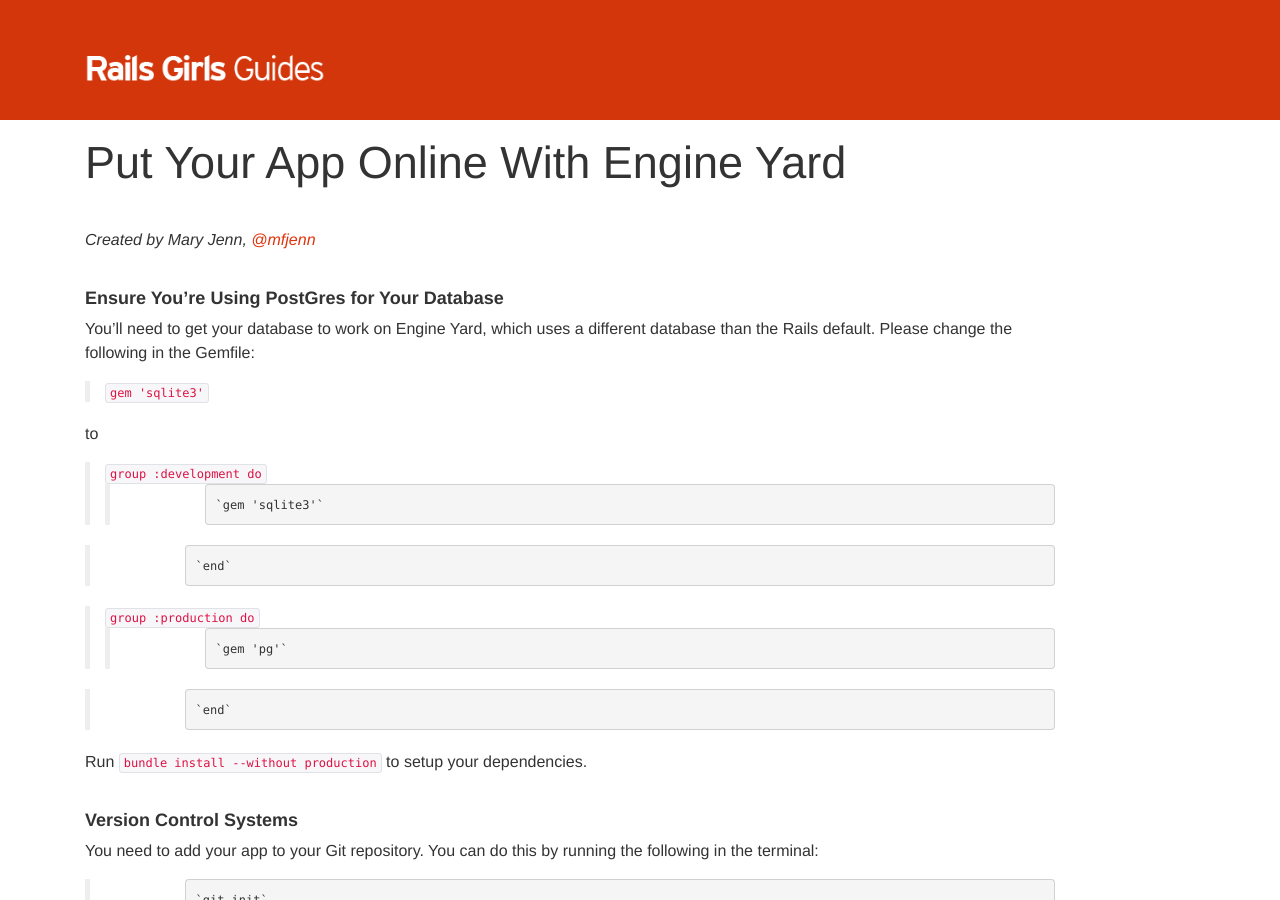
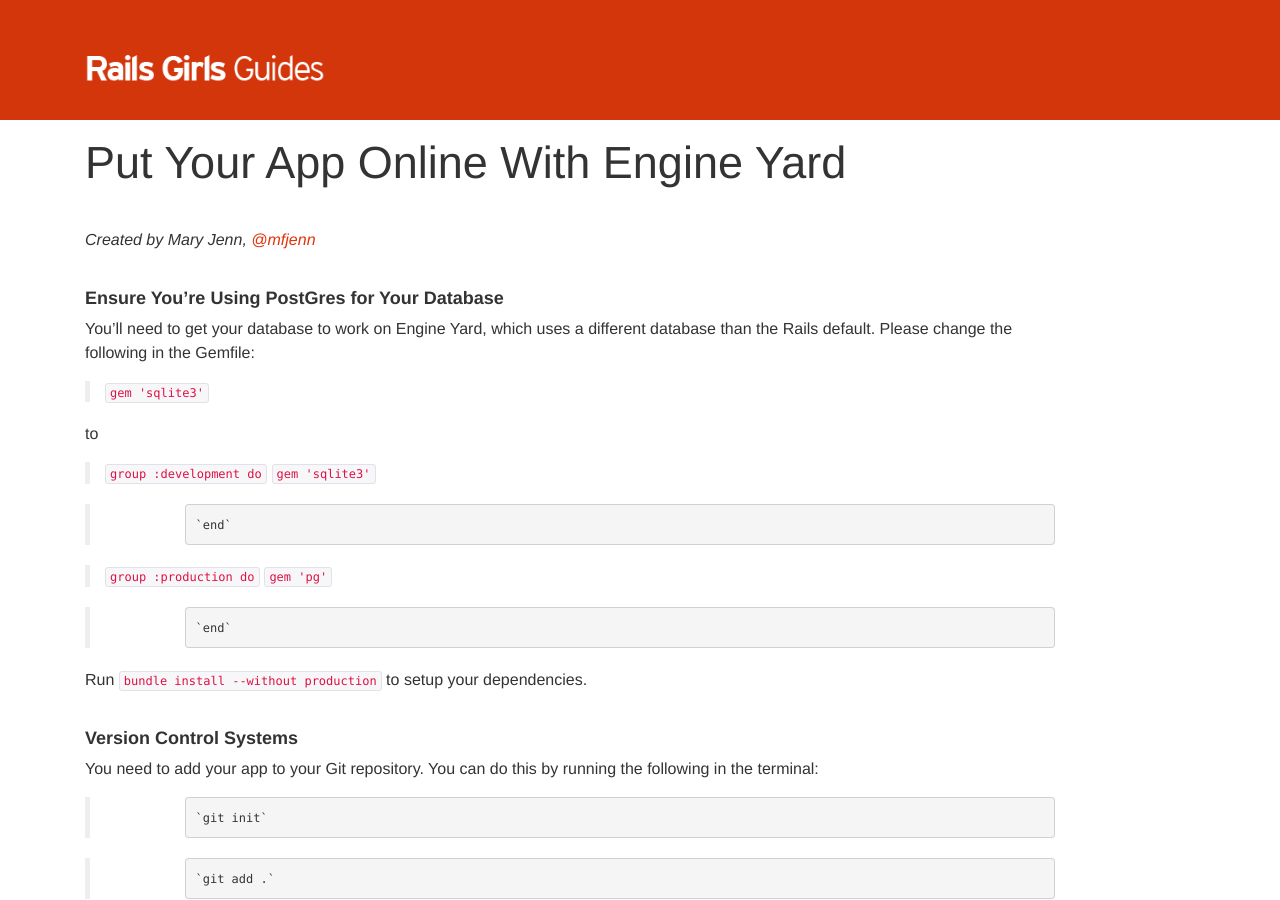
Before and after one commit to railsgirls/guides.railsgirls.com, a Jekyll site: the page built from _posts/2013-05-10-EYDeploy.markdown, in a window 1280 px wide and 900 px high. Built offline with Jekyll 4.4.1, drawn with Linux system fonts in a browser that asks for light colours; nearby versions of some CDN libraries; Markdown is read by kramdown in place of the engine named in the settings.

Commit message:
formatting change

```diff
--- a/_posts/2013-05-10-EYDeploy.markdown
+++ b/_posts/2013-05-10-EYDeploy.markdown
@@ -19,13 +19,13 @@
 to
 
 > `group :development do`
-  >> 	`gem 'sqlite3'`
+  > 	`gem 'sqlite3'`
 
 > 	`end`
 
 
 > `group :production do`
-  >> 	`gem 'pg'`
+  > 	`gem 'pg'`
 
 > 	`end`
 
```
